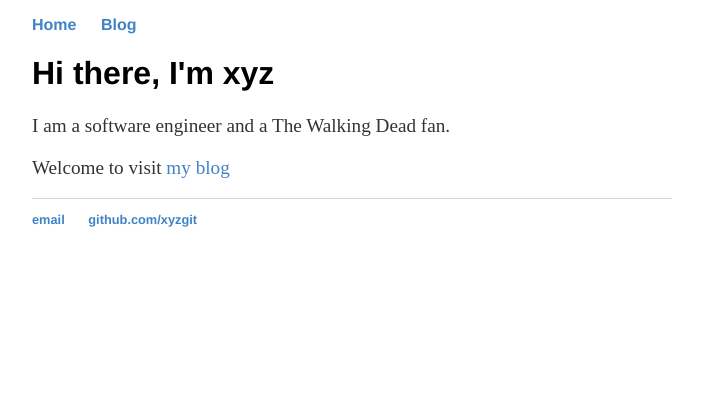
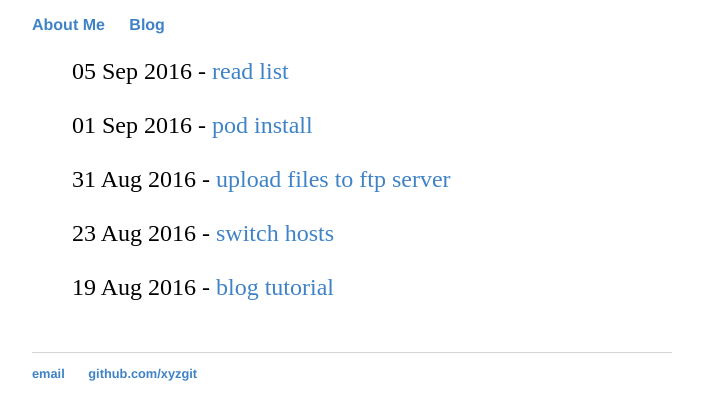
Before and after one commit to xyzgit/xyz.github.io, a Jekyll site: the page built from index.html, in a window 1280 px wide. Shown: the top 420 px of the page, without its empty margins (288-991 px from the left). Built offline with Jekyll 4.4.1, drawn with Linux system fonts in a browser that asks for light colours.

Commit message:
change blog list to index.html, post new blog read-list

```diff
--- a/_layouts/default.html
+++ b/_layouts/default.html
@@ -4,10 +4,10 @@
 		<body>
 			<nav>
 	    		<ul>
-	        		<li><a href="/">Home</a></li>
+	        		<li><a href="/about_me.html">About Me</a></li>
 		        	<!-- <li><a href="/about">About</a></li>
 	        		<li><a href="/cv">CV</a></li> -->
-	        		<li><a href="/blog">Blog</a></li>
+	        		<li><a href="/">Blog</a></li>
 	    		</ul>
 			</nav>
 			<div class="container">
--- a/css/main.css
+++ b/css/main.css
@@ -35,7 +35,7 @@ footer {
 }
 
 ul.posts {
-    margin: 20px auto 40px;
+    /*margin: 20px auto 40px;*/
     font-size: 1.5em;
 }
 
--- a/index.html
+++ b/index.html
@@ -2,8 +2,13 @@
 layout: default
 title: xyz
 ---
-<div class="blurb">
-	<h1>Hi there, I'm xyz</h1>
-	<p>I am a software engineer and a The Walking Dead fan.</P>
-	<p>Welcome to visit <a href="./blog/">my blog</a></p>
-</div><!-- /.blurb -->
+<div>
+	<ul class="posts">
+	  {% for post in site.posts %}
+	    <li>
+			<span>{{ post.date | date_to_string }}</span> - <a href="{{ post.url }}" title="{{ post.title }}">{{ post.title }}</a>
+		</li>
+		<br/>
+	  {% endfor %}
+	</ul>
+</div>
```
Also changed, not shown: _posts/2016-09-05-read-list.md (added, +8 -0 lines), about_me.html (added, +10 -0 lines).
